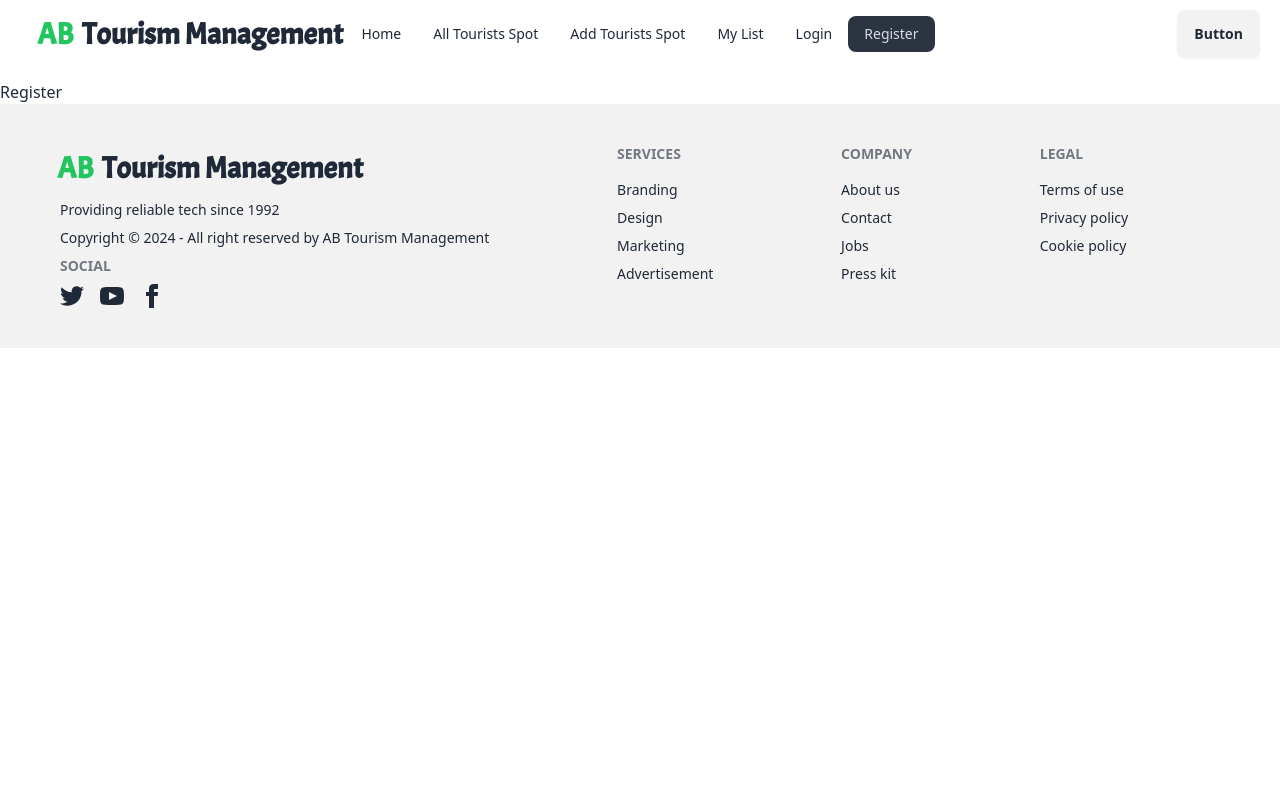
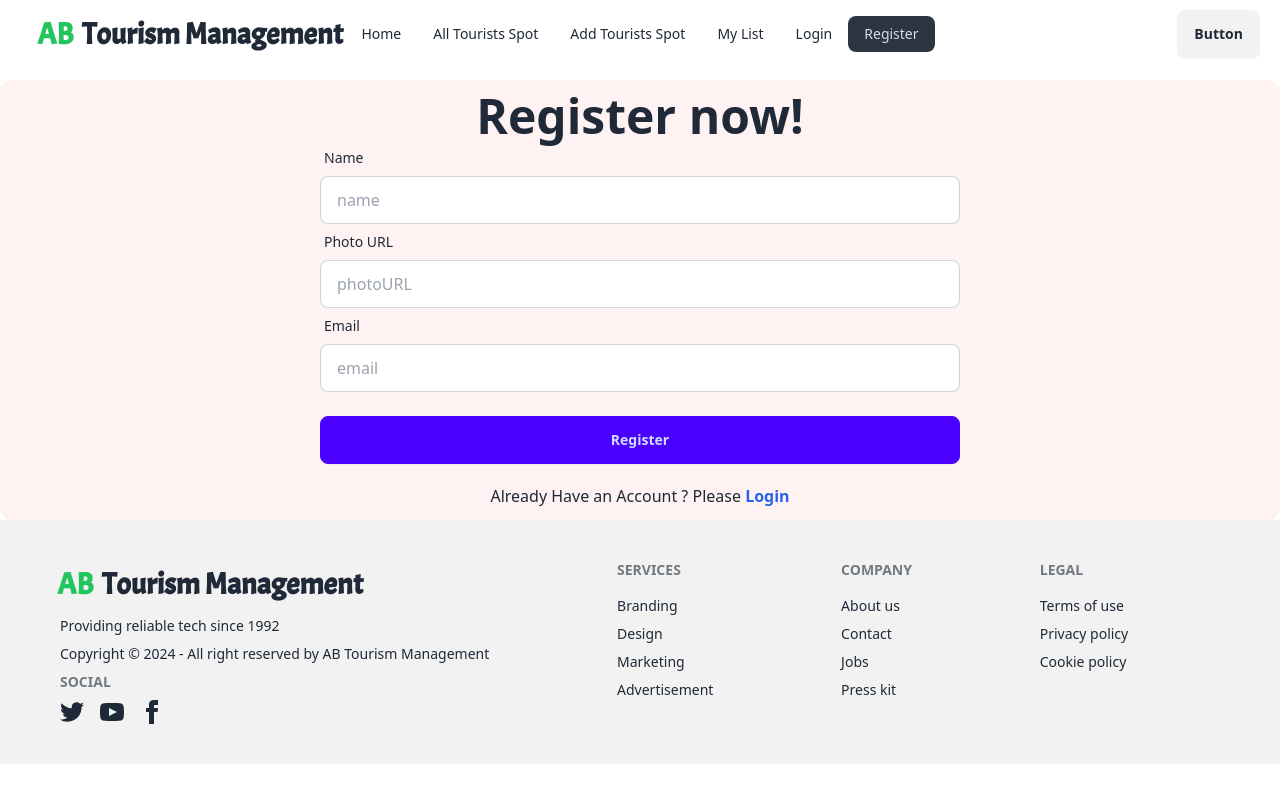
Before and after one commit to Anik98Bh/B9A10-client-side-Anik98Bh, a React (Vite) app: page /register in a window 1280 px wide. Built offline with nearby package versions, Linux system fonts and the light colour scheme.

Commit message:
setup register form

```diff
--- a/src/pages/shared/Register.jsx
+++ b/src/pages/shared/Register.jsx
@@ -1,8 +1,37 @@
+import { Link } from "react-router-dom";
 
 const Register = () => {
     return (
-        <div>
-            <h1>Register</h1>
+        <div className="bg-red-50 py-3 rounded-xl animate__animated animate__zoomIn">
+            <div className="text-center">
+                <h1 className="text-5xl font-bold">Register now!</h1>
+            </div>
+            <form className="md:w-3/4 lg:w-1/2 mx-auto">
+                <div className="form-control">
+                    <label className="label">
+                        <span className="label-text">Name</span>
+                    </label>
+                    <input type="text" name="name" placeholder="name" className="input input-bordered" required />
+                </div>
+                <div className="form-control">
+                    <label className="label">
+                        <span className="label-text">Photo URL</span>
+                    </label>
+                    <input type="text" name="photo" placeholder="photoURL" className="input input-bordered" required />
+                </div>
+                <div className="form-control">
+                    <label className="label">
+                        <span className="label-text">Email</span>
+                    </label>
+                    <input type="email" name="email" placeholder="email" className="input input-bordered" required />
+                </div>
+
+                <div className="form-control mt-6">
+                    <button className="btn btn-primary">Register</button>
+                </div>
+            </form>
+
+            <p className="text-center mt-5">Already Have an Account ? Please <Link className="text-blue-600 font-bold" to="/login">Login</Link></p>
         </div>
     );
 };
```
